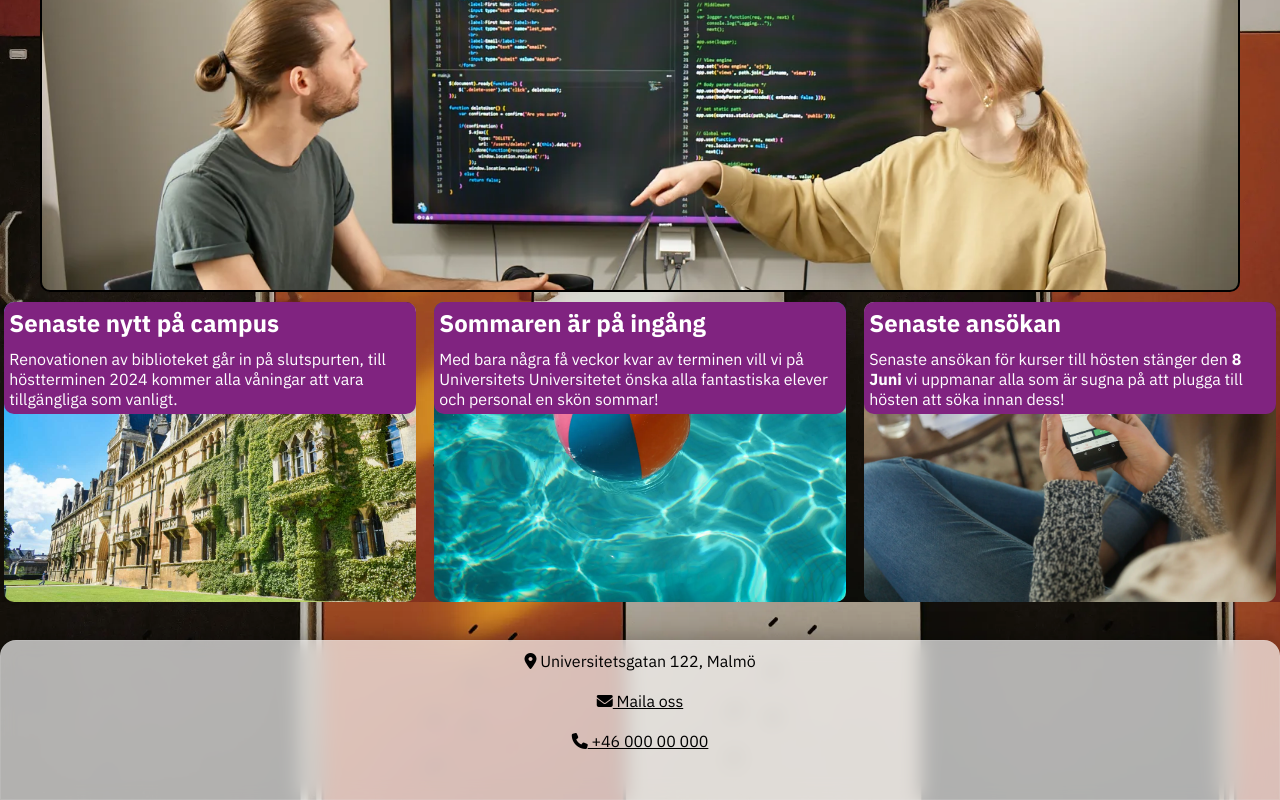
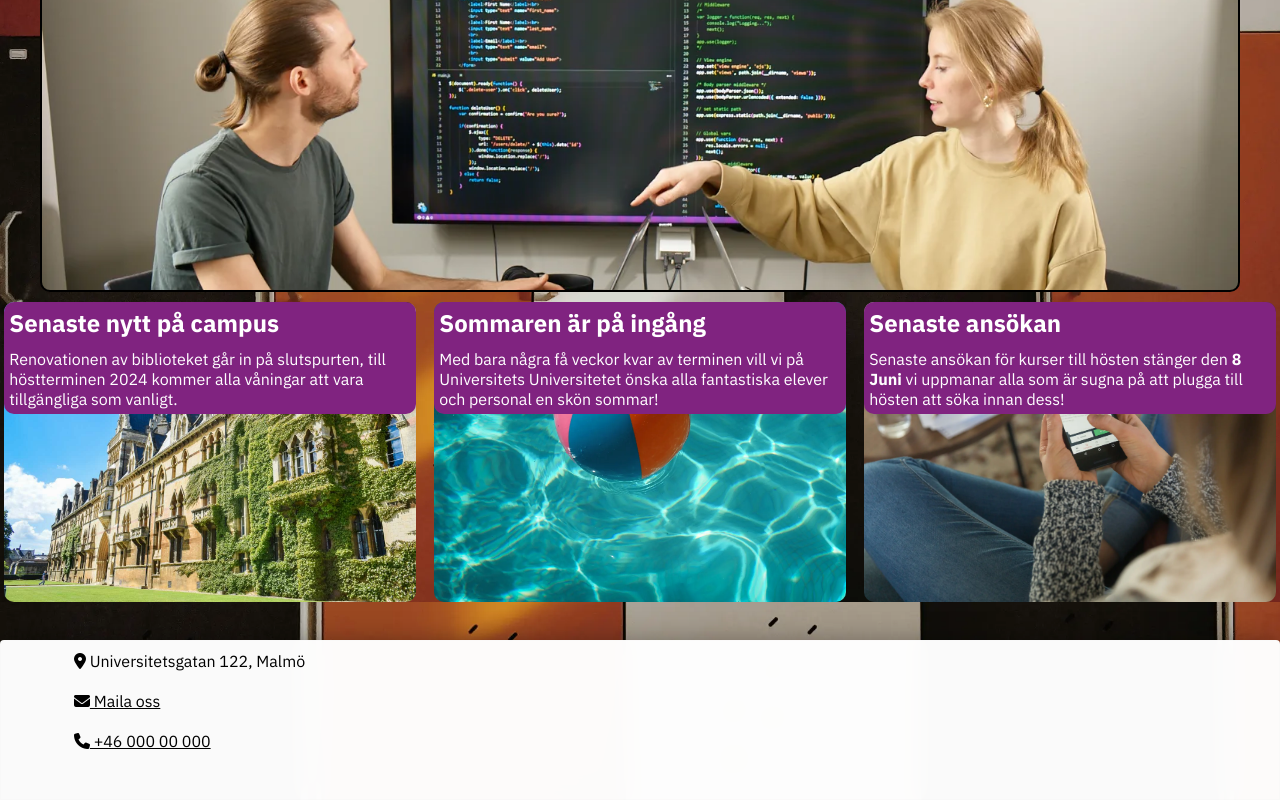
Before and after one commit to joma2304/angular-project, an Angular app: page /home in a window 1280 px wide. Shown: the part 547-1347 px from the top of the page. Built offline with nearby package versions, Linux system fonts and the light colour scheme.

Commit message:
Nu är det klart

```diff
--- a/src/app/footer/footer.component.scss
+++ b/src/app/footer/footer.component.scss
@@ -1,7 +1,7 @@
 footer {
     padding: 10px;
-    background: rgba(255, 255, 255, 0.68);
-    border-radius: 16px 16px 0px 0px;
+    background: rgba(255, 255, 255, 0.98);
+    border-radius: 4px 4px 0px 0px;
     box-shadow: 0 4px 30px rgba(0, 0, 0, 0.4);
     backdrop-filter: blur(9.5px);
     -webkit-backdrop-filter: blur(9.5px);
@@ -9,7 +9,8 @@ footer {
     margin-top: 3%;
 
     p {
-        text-align: center;
+        text-align: left;
+        margin-left: 5%;
         color: black;
     }
 
```
